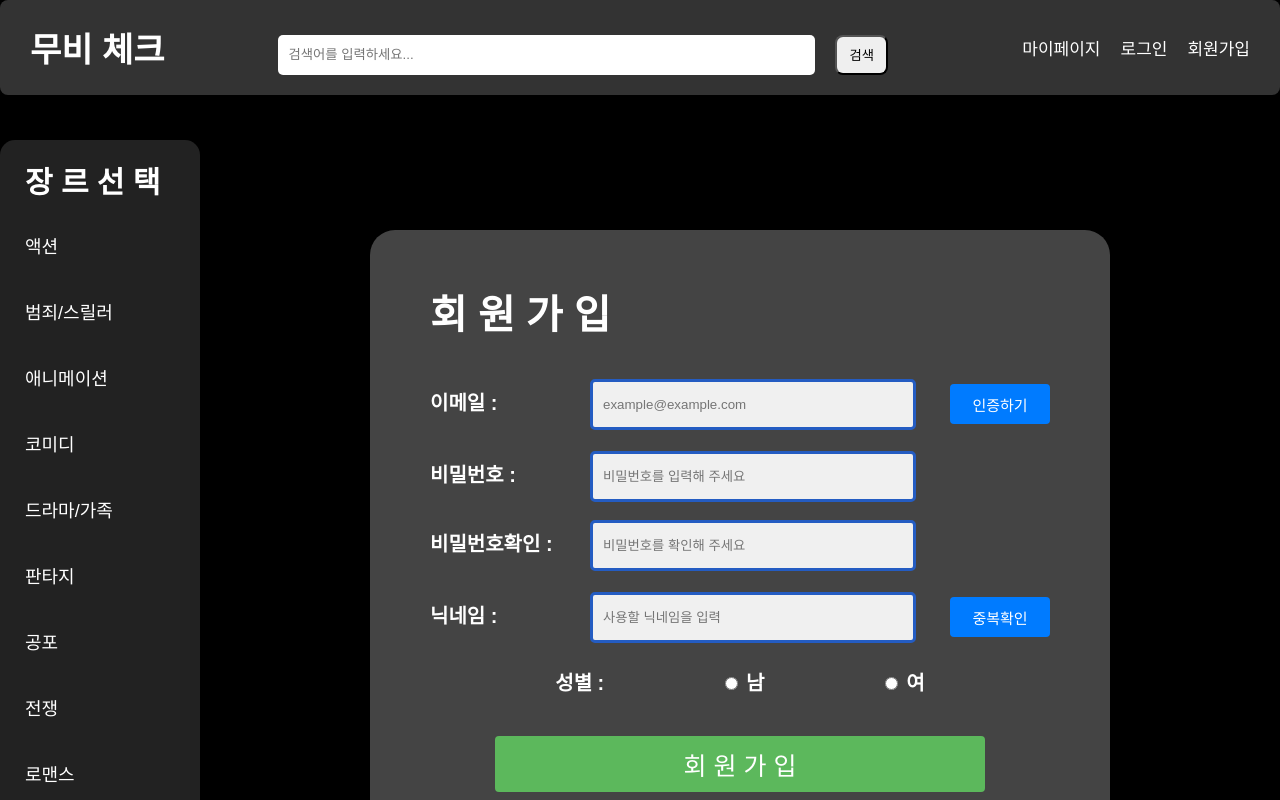
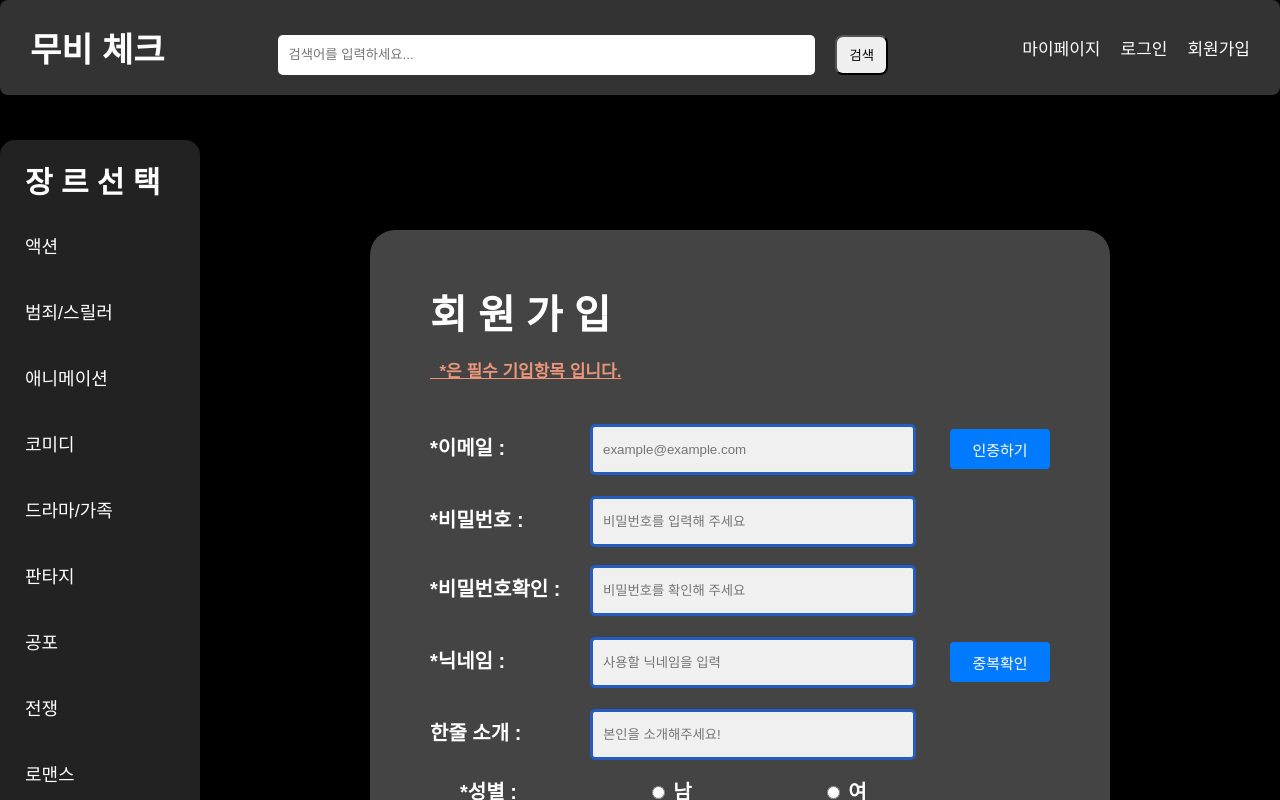
Before and after one commit to CollectCode/MovieCheck-FE, a React (Create React App) app: page /signup in a window 1280 px wide. Shown: the top 800 px of the page. Built offline with nearby package versions, Linux system fonts and the light colour scheme.

Commit message:
update signup form
create introduce part

```diff
--- a/src/css/SignUpForm.css
+++ b/src/css/SignUpForm.css
@@ -61,16 +61,15 @@
 }
 
 .signup-gender-group {
-  margin: 20px 50px;
+  margin: 0px 70px;
   display: flex;
-  justify-content: space-evenly;
-  align-items: center;
+  justify-content:flex-start;
   font-weight: bold;
   font-size: 20px;
 }
 
 .signup-gender-group label {
-  color: white;
+  margin-right: 130px;
 }
 
 .signup-btn > button[type="submit"] {
@@ -82,9 +81,15 @@
   border-radius: 4px;
   cursor: pointer;
   font-size:25px;
-  margin: 15px 0px;
+  margin: 30px 0px;
 }
 
 button[type="button"] {
   font-size: 15px;
 }
+
+.title-notice {
+  font-size: 17px;
+  text-decoration: underline;
+  color:darksalmon
+}
--- a/src/pages/SignUpForm.jsx
+++ b/src/pages/SignUpForm.jsx
@@ -10,6 +10,7 @@ const SignupForm = () => {
   const [nickname, setNickname] = useState('');
   const [email, setEmail] = useState('');
   const [gender, setGender] = useState('');
+  const [content, setContent] = useState('');
   const navigate = useNavigate();
 
   const handleSignup = async(e) => {
@@ -20,6 +21,7 @@ const SignupForm = () => {
         userName : nickname,
         userEmail : email,
         userGender : gender,
+        userContent : content,
       }
       try {
         let response = await axios({
@@ -44,10 +46,10 @@ const SignupForm = () => {
 
   return (
     <div className="signup-container">
-      <h2 className="signup-title">회 원 가 입</h2>
+      <h2 className="signup-title">회 원 가 입<span className="title-notice"><br></br>&nbsp;&nbsp;*은 필수 기입항목 입니다.</span></h2>
       <form onSubmit={handleSignup}>
         <div className="signup-input-group">
-            <label>이메일 :</label>
+            <label>*이메일 :</label>
             <input
               type="email"
               placeholder="example@example.com"
@@ -58,7 +60,7 @@ const SignupForm = () => {
             <button type="button">인증하기</button>
         </div>
         <div className="signup-input-group">
-          <label>비밀번호 : </label>
+          <label>*비밀번호 : </label>
           <input
             type="password"
             placeholder="비밀번호를 입력해 주세요"
@@ -68,7 +70,7 @@ const SignupForm = () => {
           />
         </div>
         <div className="signup-input-group">
-          <label>비밀번호확인 : </label>
+          <label>*비밀번호확인 : </label>
             <input
               type="password"
               placeholder="비밀번호를 확인해 주세요"
@@ -78,7 +80,7 @@ const SignupForm = () => {
             />
         </div>
         <div className="signup-input-group">
-          <label>닉네임 :</label>
+          <label>*닉네임 :</label>
           <input
             type="text"
             placeholder="사용할 닉네임을 입력"
@@ -88,8 +90,18 @@ const SignupForm = () => {
           />
           <button type="button">중복확인</button>
         </div>
+        <div className="signup-input-group">
+          <label>한줄 소개 : </label>
+            <input
+              type="text"
+              placeholder="본인을 소개해주세요!"
+              value={content}
+              onChange={(e) => setContent(e.target.value)}
+              required
+            />
+        </div>
         <div className="signup-gender-group">
-          <label>성별 :</label>
+          <label className='.signup-gender-group label'>*성별 :</label>
           <label>
             <input
               type="radio"
```
